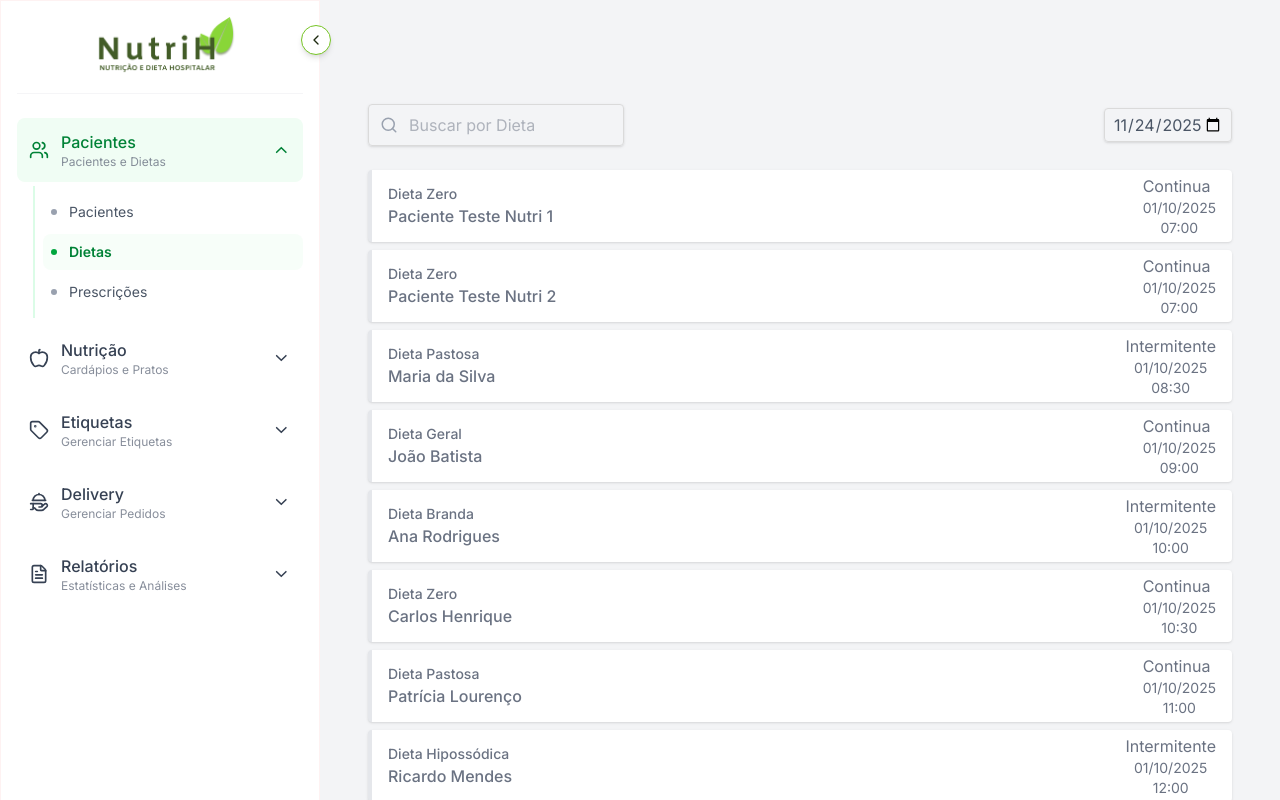
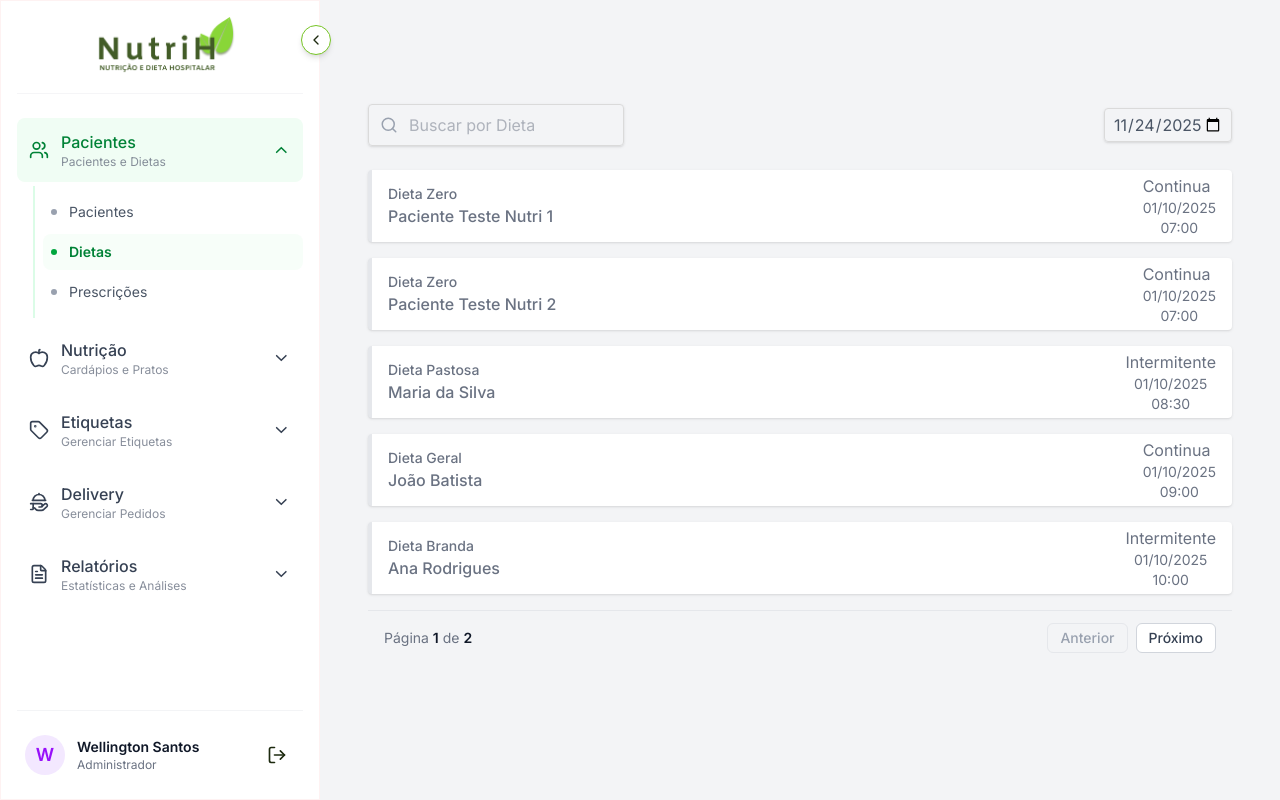
Before and after one commit to UA-Desenvolvimento-e-Inovacao/nutricao-web, a Next.js app: page /paciente/dieta in a window 1280 px wide. Shown: the top 800 px of the page. Built offline with nearby package versions, Linux system fonts and the light colour scheme.

Commit message:
criacao inicial da paginacao

```diff
--- a/src/components/paciente/ListagemDietas.tsx
+++ b/src/components/paciente/ListagemDietas.tsx
@@ -2,12 +2,25 @@
 import React from 'react'
 import InputSeacrh from '../forms/InputSeacrh'
 import InputDate from '../forms/InputDate'
+import ListaPaginada from '../paginacao/Paginacao'
+
+
+interface Dieta {
+  id: number;
+  tipo: string;
+  modalidade: string;
+  paciente: string;
+  data: string;
+  horario: string;
+}
 
 function ListagemDietas() {
     const [busca, setBusca] = React.useState('')
     const [data, setData] = React.useState(new Date().toISOString().slice(0, 10))
 
-    const dietas = [
+
+
+    const dietas: Dieta[] = [
     {
         id: 26411,
       tipo: "Dieta Zero",
@@ -89,10 +102,13 @@ function ListagemDietas() {
       horario: "13:00"
     }
   ];
-    // function formatarParaISO(dataBr: string) {
-    //   const [dia, mes, ano] = dataBr.split("-");
-    //   return `${ano}-${mes}-${dia}`;
-    // }
+
+  const dietasFiltradas = dietas.filter((dieta: Dieta)=>{
+    const dados = busca.toLowerCase();
+    return dieta.paciente.toLowerCase().includes(dados) ||
+    dieta.tipo.toLowerCase().includes(dados)
+  })
+
 
   return (
     <section className='flex flex-col gap-4 h-full px-6 py-20'>
@@ -101,7 +117,33 @@ function ListagemDietas() {
           <InputDate data={data} setData={setData}/>
       </div>
 
+      <ListaPaginada itens={dietasFiltradas} renderItem={
+        (dieta: Dieta)=>{
+          return (
+            <ul>
+                <li
+                              key={dieta.id}
+                              className="flex flex-row items-center justify-between px-4 gap-4 md:gap-8 my-2 bg-white border-l-4 border-gray-200 px-2 p-1 rounded cursor-pointer
+                              hover:border-[#77C526] transition-colors duration-200 shadow hover:shadow-md [&_*]:text-gray-500"
+                          >
+                              <div className='flex flex-col font-medium'>
+                                  <span className='text-sm'>{dieta.tipo}</span>
+                                  <span>{dieta.paciente}</span>
+                              </div>
                               <div>
+                                  <span>{dieta.modalidade}</span>
+                                  <div className='flex flex-col items-center **:text-sm'>
+                                      <span>{dieta.data}</span>
+                                      <span>{dieta.horario}</span>
+                                  </div>
+                              </div>
+                          </li>
+            </ul>
+          )
+        }
+      }/>
+
+      {/* <div>
           <ul>
               {
                   dietas.map((dieta)=>{
@@ -127,7 +169,7 @@ function ListagemDietas() {
                   })
               }
           </ul>
-    </div>
+      </div> */}
     </section>
   )
 }
--- a/src/components/paciente/ListagemPaciente.tsx
+++ b/src/components/paciente/ListagemPaciente.tsx
@@ -15,15 +15,16 @@ function ListagemPaciente() {
       { id: 85584, nome: "Paulo Mendes", idade: 45, sexo: "Masculino", motivoConsulta: "Retorno cardiologista", ativo: true, dieta: false },
       { id: 85333, nome: "Gustavo barreto", idade: 25, sexo: "Feminino", motivoConsulta: "Retorno cardiologista", ativo: true, dieta: true }
     ];
+
   // Estado da Paginação
   const [paginaAtual, setPaginaAtual] = useState(1);
   const itensPorPagina = 5;
 
-  const [searcPaciente, setSearchPaciente] = React.useState('')
+  const [searchcPaciente, setSearchPaciente] = React.useState('')
 
 
   const listFilterPaciente = listaDePacientes.filter((paciente)=>{
-    const searchPacData = paciente.nome.toLowerCase().includes(searcPaciente.toLowerCase()) || paciente.id.toString().includes(searcPaciente)
+    const searchPacData = paciente.nome.toLowerCase().includes(searchcPaciente.toLowerCase()) || paciente.id.toString().includes(searchcPaciente)
 
     return searchPacData
   })
@@ -62,11 +63,11 @@ function ListagemPaciente() {
         />
             <input
                 type="search"
-                name="searcpac"
-                id="searcpac"
+                name="searchcpac"
+                id="searchcpac"
                 placeholder='Buscar Paciente'
                 className='border border-[#77C526] focus:outline-none hover:shadow-[0_0_2px_2px_rgba(204,234,173,0.2)] focus:shadow-[0_0_2px_2px_rgba(204,234,173,0.2)] rounded p-2 pl-10 pr-2 w-64 text-gray-500'
-                value={searcPaciente}
+                value={searchcPaciente}
                 onChange={({target})=>{setSearchPaciente(target.value)}}
             />
 
--- /dev/null
+++ b/src/components/paginacao/Paginacao.tsx
@@ -0,0 +1,92 @@
+'use client';
+import React, { useState, useEffect } from 'react';
+
+// T representa o "Tipo" do item (pode ser Paciente, Produto, Usuario...)
+// Dizemos que T deve ser um objeto (extends object)
+type ListaPaginadaProps<T> = {
+  itens: T[];
+  itensPorPagina?: number; // Opcional (com ?), pois definiremos valor padrão
+  renderItem: (item: T) => React.ReactNode;
+  emptyMessage?: string;
+}
+
+// Adicionamos <T extends { id?: string | number }> para garantir que
+// o item possa ter um ID, evitando erro na "key"
+export default function ListaPaginada<T extends { id?: string | number }>({
+  itens,
+  itensPorPagina = 5, // Valor padrão definido aqui
+  renderItem,
+  emptyMessage = "Nenhum item encontrado." // Valor padrão
+}: ListaPaginadaProps<T>) {
+
+  const [paginaAtual, setPaginaAtual] = useState(1);
+
+  // Resetar página ao mudar filtros
+  useEffect(() => {
+    setPaginaAtual(1);
+  }, [itens]);
+
+  // Cálculos
+  const totalPaginas = Math.ceil(itens.length / itensPorPagina);
+  const indiceUltimoItem = paginaAtual * itensPorPagina;
+  const indicePrimeiroItem = indiceUltimoItem - itensPorPagina;
+  const itensAtuais = itens.slice(indicePrimeiroItem, indiceUltimoItem);
+
+  const proximaPagina = () => {
+    if (paginaAtual < totalPaginas) setPaginaAtual(prev => prev + 1);
+  };
+
+  const paginaAnterior = () => {
+    if (paginaAtual > 1) setPaginaAtual(prev => prev - 1);
+  };
+
+  return (
+    <div className='flex flex-col flex-1 min-h-0'>
+      {/* <ul className="flex-1 overflow-auto p-2"> */}
+        {itensAtuais.length > 0 ? (
+          itensAtuais.map((item, index) => (
+            // Agora o TS sabe que item pode ter id
+            <React.Fragment key={item.id || index}>
+               {renderItem(item)}
+            </React.Fragment>
+          ))
+        ) : (
+          <p className="text-center text-gray-400 mt-4">{emptyMessage}</p>
+        )}
+      {/* </ul> */}
+
+      {/* Footer só aparece se tiver mais de 1 página */}
+      {totalPaginas > 1 && (
+        <div className="flex items-center justify-between px-4 py-3 border-t border-gray-200 mt-2">
+          <span className="text-sm text-gray-500">
+            Página <span className="font-semibold text-gray-900">{paginaAtual}</span> de <span className="font-semibold text-gray-900">{totalPaginas}</span>
+          </span>
+
+          <div className="flex gap-2">
+            <button
+              onClick={paginaAnterior}
+              disabled={paginaAtual === 1}
+              className={`px-3 py-1 rounded-md text-sm font-medium transition-colors border
+                ${paginaAtual === 1
+                  ? 'bg-gray-100 text-gray-400 border-gray-200 cursor-not-allowed'
+                  : 'bg-white text-gray-700 hover:border-[#77C526] border-gray-300'}`}
+            >
+              Anterior
+            </button>
+
+            <button
+              onClick={proximaPagina}
+              disabled={paginaAtual === totalPaginas}
+              className={`px-3 py-1 rounded-md text-sm font-medium transition-colors border
+                ${paginaAtual === totalPaginas
+                  ? 'bg-gray-100 text-gray-400 border-gray-200 cursor-not-allowed'
+                  : 'bg-white text-gray-700 hover:border-[#77C526] border-gray-300'}`}
+            >
+              Próximo
+            </button>
+          </div>
+        </div>
+      )}
+    </div>
+  );
+}
```
Lines whose indentation alone changed are shown as unchanged.
